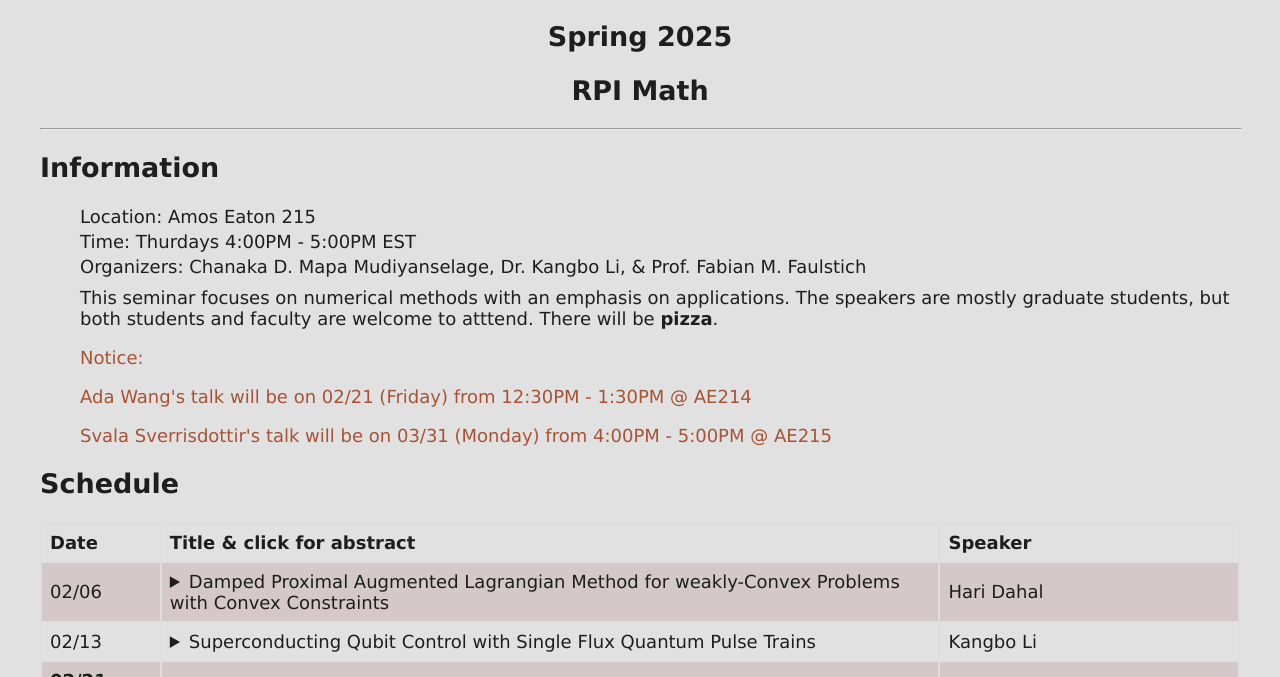
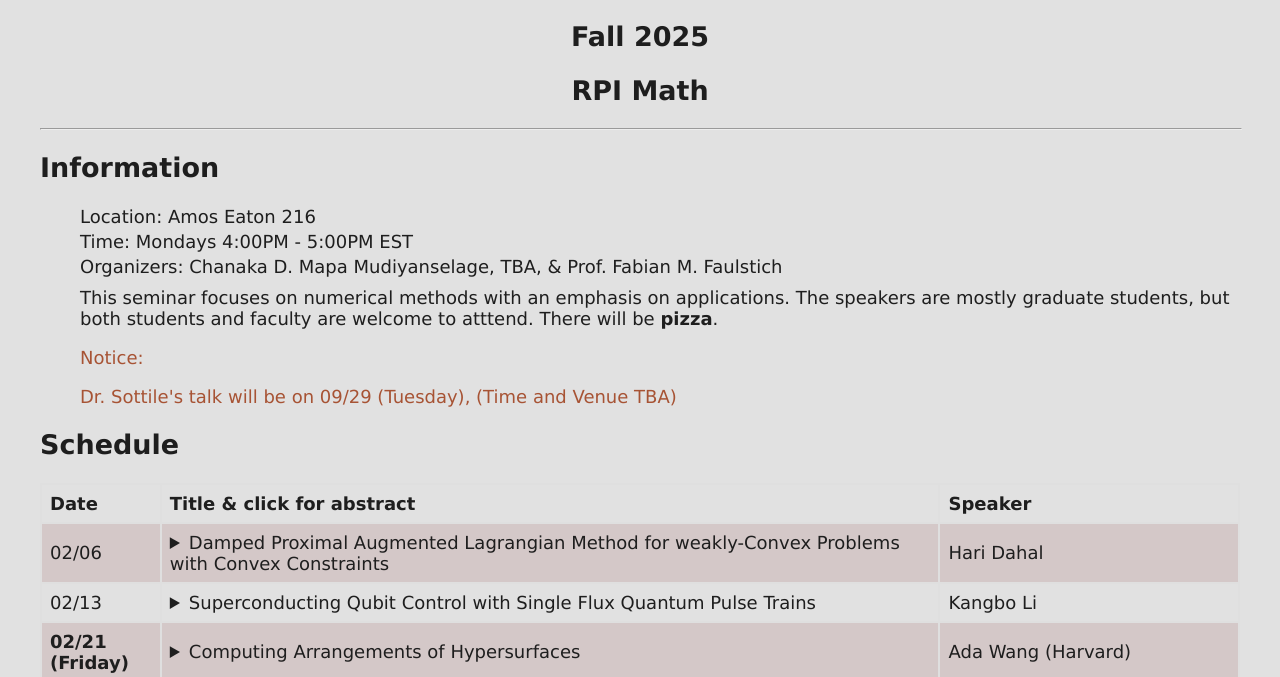
Before and after one commit to ChanakaDilshanMapa/MATH_frontier_seminar_2025_fall, a plain HTML site: page index.html in a window 1280 px wide. Shown: the part 116-793 px from the top of the page. Drawn offline with Linux system fonts and the light colour scheme.

Commit message:
Updated some

```diff
--- a/index.html
+++ b/index.html
@@ -45,7 +45,7 @@
                 <div id="content">
 
                     <h1 style="color: rgb(172, 0, 22); margin-top:2em">Math Frontier Seminar</h1>
-                    <h2 style="text-align:center">Spring 2025</h2>
+                    <h2 style="text-align:center">Fall 2025</h2>
                     <h2 style="text-align:center">RPI Math</h2>
                     <hr style="width:100%;text-align:left;margin-left:0">
 
@@ -56,9 +56,9 @@
 
                     <!--<p>Please read the Course Policy <b>VERY CAREFULLY</b></p> -->
                     <ul style="list-style: none;">
-                        <li>Location: Amos Eaton 215</li>
-                        <li>Time: Thurdays 4:00PM - 5:00PM EST</li>
-                        <li>Organizers: Chanaka D. Mapa Mudiyanselage, Dr. Kangbo Li, &amp; Prof. Fabian M. Faulstich</li>
+                        <li>Location: Amos Eaton 216</li>
+                        <li>Time: Mondays 4:00PM - 5:00PM EST</li>
+                        <li>Organizers: Chanaka D. Mapa Mudiyanselage, TBA, &amp; Prof. Fabian M. Faulstich</li>
                         <li style="margin-top: 10px">This seminar focuses on numerical
                             methods with an emphasis on applications. The
                             speakers are mostly graduate students, but both students and
@@ -68,11 +68,8 @@
                           <li ><p style="color: rgb(167, 83, 52);">Notice: </p>
                           </li>
                         </li>
-                        <li ><p style="color: rgb(167, 83, 52);">Ada Wang's talk will be on 02/21 (Friday) from 12:30PM - 1:30PM @ AE214</p>
+                        <li ><p style="color: rgb(167, 83, 52);">Dr. Sottile's talk will be on 09/29 (Tuesday), (Time and Venue TBA)</p>
                         </li>
-                      </li>
-                      <li ><p style="color: rgb(167, 83, 52);">Svala Sverrisdottir's talk will be on 03/31 (Monday) from 4:00PM - 5:00PM @ AE215</p>
-                      </li>
                     </ul>
                     <!-- <p>Special date: <b>Ada Wang's talk is on Friday instead of Thursday</b></p> -->
 
```
